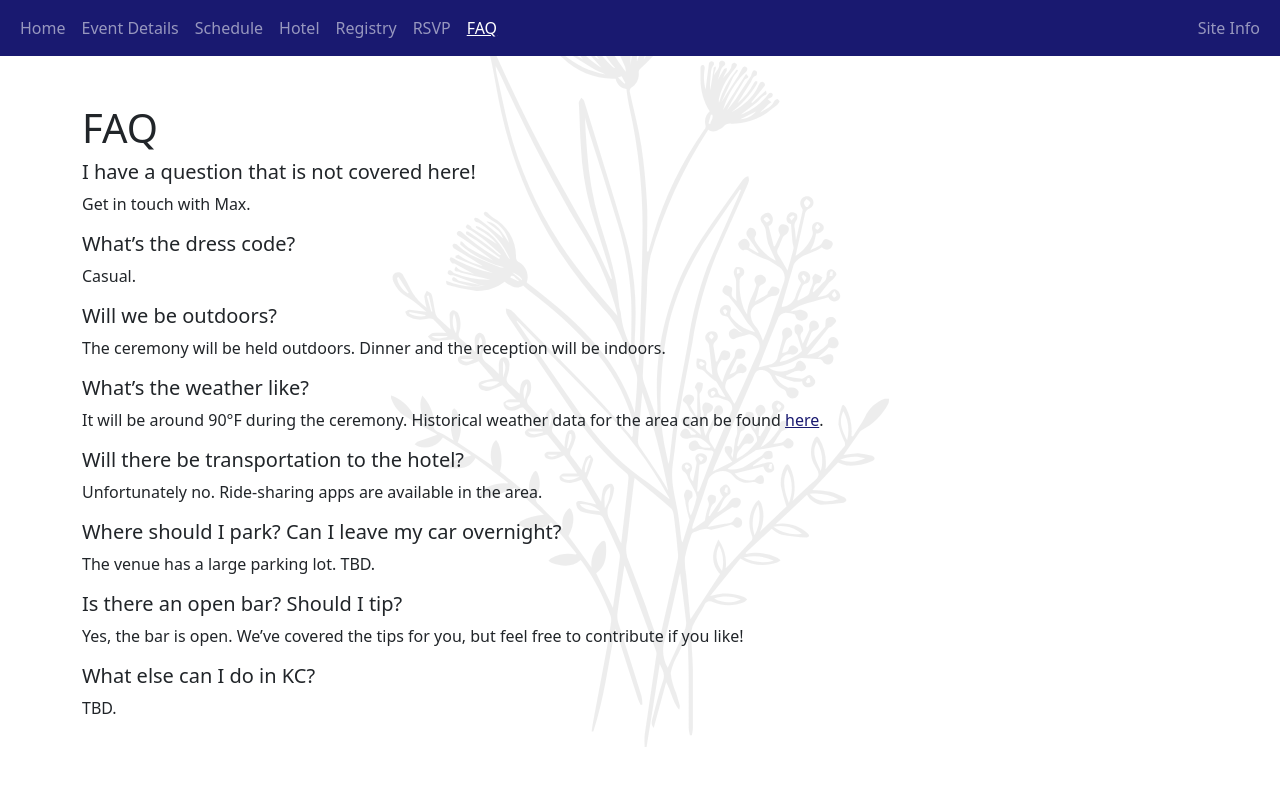
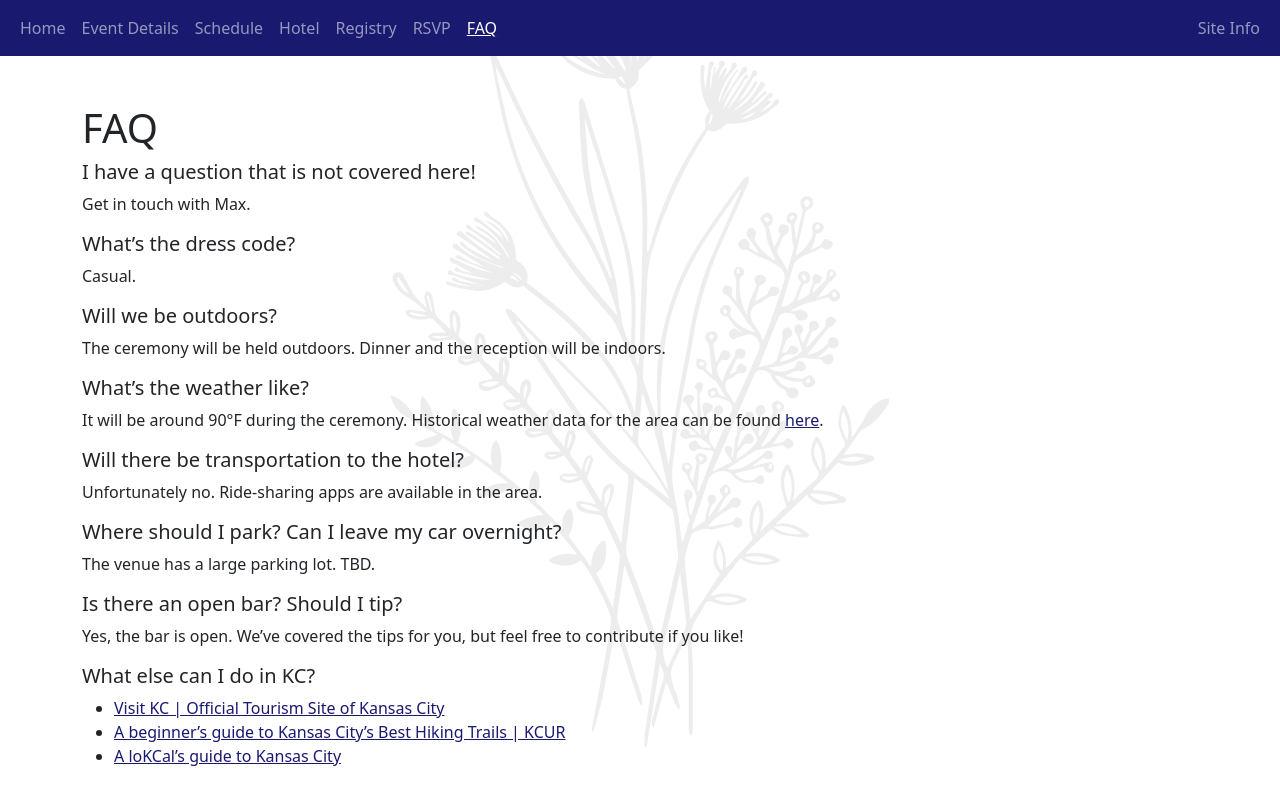
Before and after one commit to MaxPhilips/wedding, a Jekyll site: the page built from _content/faq.md, in a window 1280 px wide. Shown: the top 805 px of the page. Built offline with Jekyll 4.4.1, drawn with Linux system fonts in a browser that asks for light colours.

Commit message:
Update things to do in KC FAQ

```diff
--- a/_content/faq.md
+++ b/_content/faq.md
@@ -34,4 +34,6 @@
 
 ##### What else can I do in KC?
 
-TBD.
+* <a href="https://visitkc.com/">Visit KC | Official Tourism Site of Kansas City</a>
+* <a href="https://www.kcur.org/arts-life/2021-08-29/kansas-city-hiking-missouri-trails-guide">A beginner's guide to Kansas City's Best Hiking Trails | KCUR</a>
+* <a href="https://www.instagram.com/lo.kc.al/">A loKCal's guide to Kansas City</a>
--- a/docs/_content/faq.html
+++ b/docs/_content/faq.html
@@ -140,7 +140,11 @@
 
 <h5 id="what-else-can-i-do-in-kc">What else can I do in KC?</h5>
 
-<p>TBD.</p>
+<ul>
+  <li><a href="https://visitkc.com/">Visit KC | Official Tourism Site of Kansas City</a></li>
+  <li><a href="https://www.kcur.org/arts-life/2021-08-29/kansas-city-hiking-missouri-trails-guide">A beginner’s guide to Kansas City’s Best Hiking Trails | KCUR</a></li>
+  <li><a href="https://www.instagram.com/lo.kc.al/">A loKCal’s guide to Kansas City</a></li>
+</ul>
 
         </div>
       </div>
```
